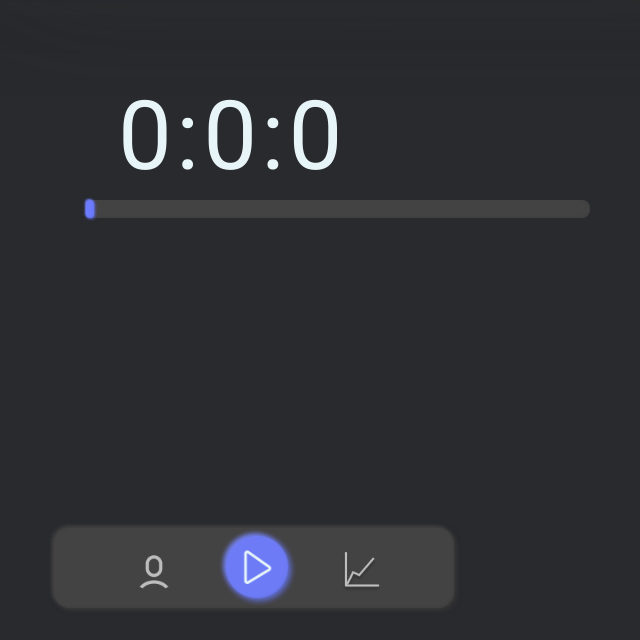
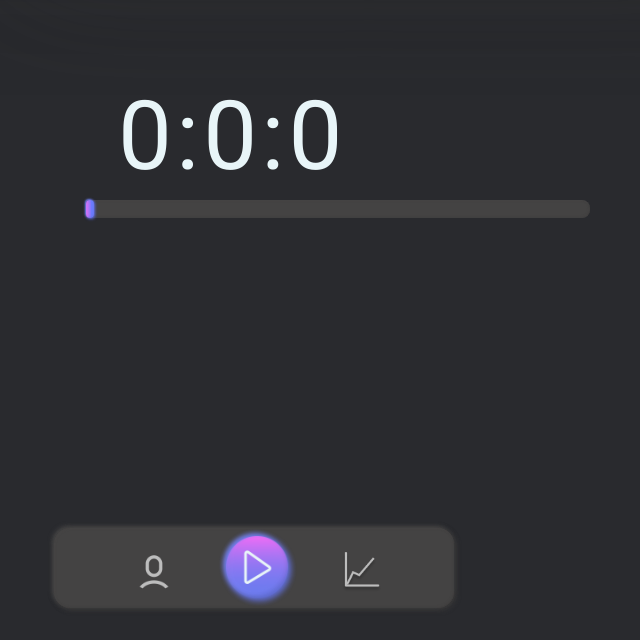
Before and after one commit to jacob-macleod/Timely, a Flask app: template templates/index.html in a window 1280 px wide. Shown: the part 160-800 px from the top of the page, without its empty margins (394-1034 px from the left). Run offline with Flask 2, Linux system fonts and the light colour scheme; the template is opened without the code that fills it, so the values that code supplies are empty.

Commit message:
Added gradient to items on main page

```diff
--- a/templates/index.html
+++ b/templates/index.html
@@ -209,7 +209,7 @@
         width: 1vh;
         height: 18px;
 
-        background: linear-gradient(270deg, #6D7CFF 100%, rgba(38, 39, 49, 0.56) 100%);
+        background: linear-gradient(270deg, #6D7CFF 30.41%, #F36DF6 99.99%);
         box-shadow: -1px 1px 2px rgba(98, 112, 230, 0.2), 1px -1px 2px rgba(98, 112, 230, 0.2), -1px -1px 2px rgba(120, 136, 255, 0.9), 1px 1px 3px rgba(98, 112, 230, 0.9), inset 1px 1px 2px rgba(120, 136, 255, 0.3), inset -1px -1px 2px rgba(98, 112, 230, 0.5);
         border-radius: 8px;
     }
@@ -258,7 +258,7 @@
 </form>
 <div class="bottom_panel">
     <img src="{{url_for('static', filename='user-6-line.png')}}" id="user_icon" class="user_icon" onclick="window.open('http://localhost:5000/account', '_self')">
-    <img src="{{url_for('static', filename='play_icon2.png')}}" id="play_icon" class="play_icon" onclick="start_timer()">
+    <img src="{{url_for('static', filename='play_icon.png')}}" id="play_icon" class="play_icon" onclick="start_timer()">
     <img src="{{url_for('static', filename='Analytics.png')}}" id="analytics_icon" class="analytics_icon" onclick="window.open('http://localhost:5000/analytics', '_self')">
 </div>
 </body>
@@ -302,7 +302,7 @@ function convert_to_hms (seconds) {
 
 
 function start_timer () {
-    document.getElementById("play_icon").src = "{{url_for('static', filename='pause.png')}}"
+    document.getElementById("play_icon").src = "{{url_for('static', filename='pause2.png')}}"
     if (timer_running == false) {
         timer_running = true
         //Get hours and seconds
@@ -356,7 +356,7 @@ function start_timer () {
                         //Update title
                         document.getElementById("title").innerHTML = "Timely - Time Up!"
                         timer_running = false
-                        document.getElementById("play_icon").src = "{{url_for('static', filename='play_icon2.png')}}"
+                        document.getElementById("play_icon").src = "{{url_for('static', filename='play_icon.png')}}"
                         var audio = new Audio('https://opengameart.org/sites/default/files/audio_preview/montageAudio-20120704%40194334.mp3.ogg');
                         audio.play();
                     }
```
Also changed, not shown: analytics_data.json (+24 -0 lines), static/pause.png (deleted), static/pause2.png (added), static/play_icon.png (added), static/play_icon2.png (deleted).
